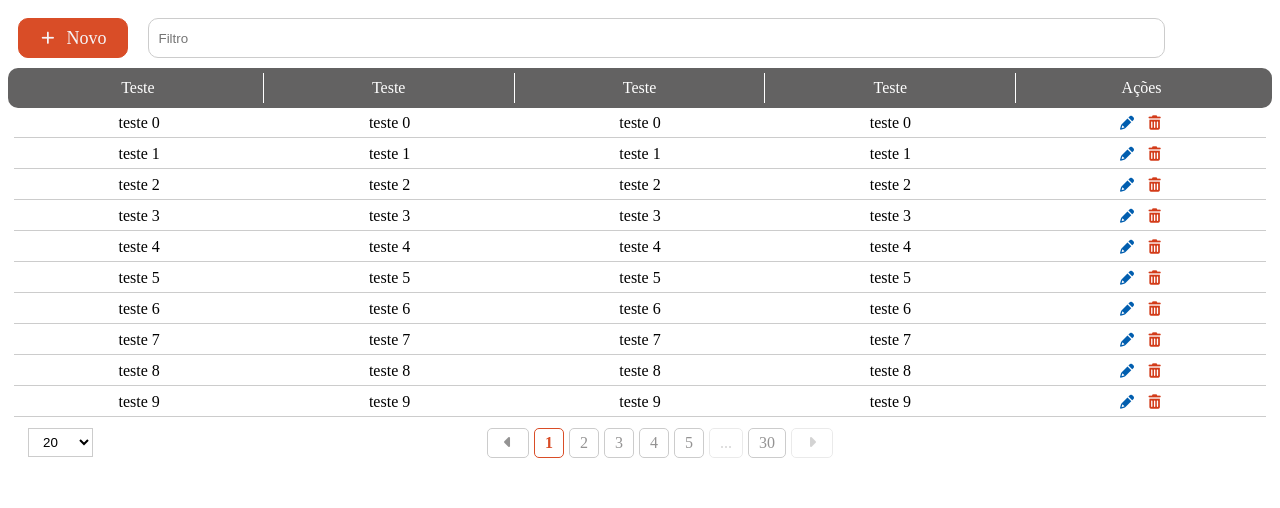
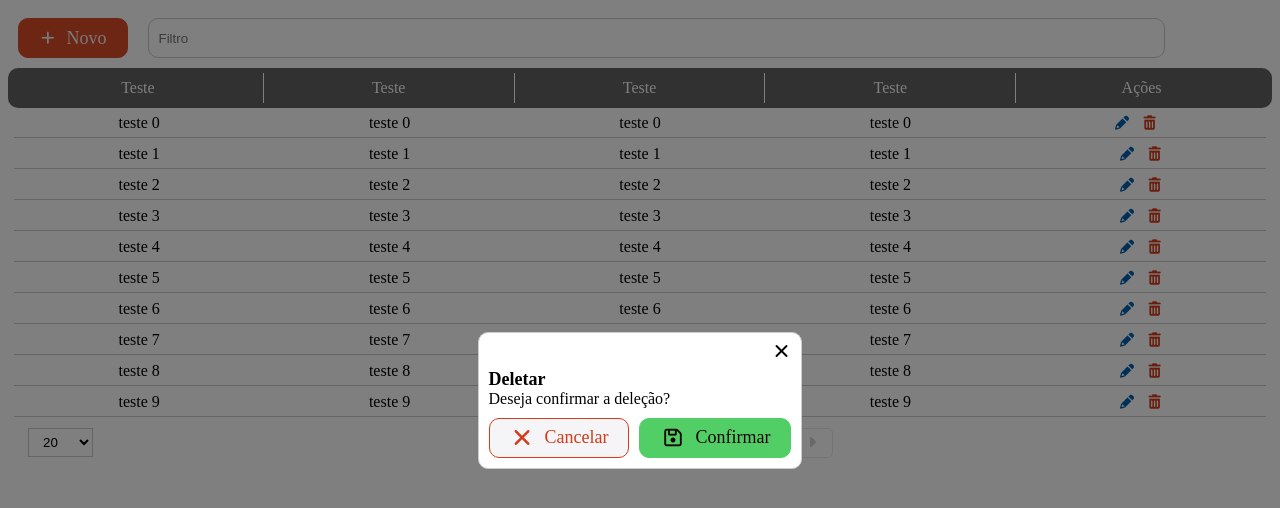
Before and after one commit to WorkspaceCardappio/angular-component-hub, an Angular app in the folder angular-component-hub/: page / in a window 1280 px wide. Both pictures are taken after a click on the icon 1154 px from the left and 123 px from the top of the page. Shown: the top 508 px of the page. Built offline with nearby package versions, Linux system fonts and the light colour scheme.

Commit message:
feat: criando dialog

```diff
--- /dev/null
+++ b/angular-component-hub/src/app/dialog/dialog.component.html
@@ -0,0 +1,25 @@
+<main>
+  <div>
+    <span class="close">
+      <i class="fa-solid fa-close" (click)="onClickCancel()"></i>
+    </span>
+
+    @if (params.title) {
+      <span class="title">{{ params.title }}</span>
+    }
+
+    @if (params.content) {
+      <span class="content">{{ params.content }}</span>
+    }
+
+    <span class="buttons">
+      @if (params.cancelButtonParams) {
+        <app-generic-button [params]="params.cancelButtonParams" (onClick)="onClickCancel()"></app-generic-button>
+      }
+
+      @if (params.confirmButtonParams) {
+        <app-generic-button [params]="params.confirmButtonParams" (onClick)="onClickConfirm()"></app-generic-button>
+      }
+    </span>
+  </div>
+</main>
--- /dev/null
+++ b/angular-component-hub/src/app/dialog/dialog.component.scss
@@ -0,0 +1,47 @@
+main {
+  width: 100vw;
+  height: 100vh;
+  top: 0;
+  left: 0;
+  position: absolute;
+  z-index: 2;
+  display: flex;
+  justify-content: center;
+  align-items: center;
+  background: rgba(0, 0, 0, 0.5);
+
+  div {
+    min-width: 300px;
+    display: flex;
+    flex-direction: column;
+    border-radius: 10px;
+    border: 1px solid #ccc;
+    background: white;
+  }
+
+  .title {
+    font-weight: bold;
+    font-size: 18px;
+    padding: 0 10px;
+  }
+
+  .content {
+    padding: 0 10px;
+  }
+
+  .close {
+    display: flex;
+    justify-content: flex-end;
+    padding: 10px;
+
+    i {
+      cursor: pointer;
+    }
+  }
+
+  .buttons {
+    display: flex;
+    gap: 10px;
+    padding: 10px;
+  }
+}
--- /dev/null
+++ b/angular-component-hub/src/app/dialog/dialog.component.ts
@@ -0,0 +1,54 @@
+import { CommonModule } from '@angular/common';
+import { Component, EventEmitter, Input, OnInit, Output } from '@angular/core';
+import { GenericButtonComponent } from "../shared/button/generic/generic.component";
+import { DialogParams } from './model/dialog.params';
+
+@Component({
+  selector: 'app-dialog',
+  imports: [GenericButtonComponent, CommonModule],
+  templateUrl: './dialog.component.html',
+  styleUrl: './dialog.component.scss'
+})
+export class DialogComponent implements OnInit {
+
+  readonly HIGHLIGHT_COLOR = '#51CF66';
+  readonly PRIMARY_COLOR_TEXT = '#150602';
+
+  readonly DANGER_COLOR = '#D33B19';
+  readonly BACKGROUND_COLOR = '#F5F4F7';
+
+  @Input({ required: true }) params!: Partial<DialogParams>;
+
+  @Output() eventCancel: EventEmitter<void> = new EventEmitter();
+  @Output() eventConfirm: EventEmitter<void> = new EventEmitter();
+
+  ngOnInit(): void {
+
+    if (!this.params.confirmButtonParams) {
+      this.params.confirmButtonParams = {
+        background: this.HIGHLIGHT_COLOR,
+        title: { name: 'Confirmar', color: this.PRIMARY_COLOR_TEXT },
+        icon: { name: 'fa-regular fa-floppy-disk', color: this.PRIMARY_COLOR_TEXT },
+        border: { color: this.HIGHLIGHT_COLOR }
+      }
+    }
+
+    if (!this.params.cancelButtonParams) {
+      this.params.cancelButtonParams = {
+        background: this.BACKGROUND_COLOR,
+        title: { name: 'Cancelar', color: this.DANGER_COLOR },
+        icon: { name: 'fa-solid fa-xmark', color: this.DANGER_COLOR },
+        border: { color: this.DANGER_COLOR }
+      }
+    }
+
+  }
+
+  onClickCancel() {
+    this.eventCancel.emit();
+  }
+
+  onClickConfirm() {
+    this.eventConfirm.emit();
+  }
+}
--- a/angular-component-hub/src/app/shared/actions-list/actions-list.component.ts
+++ b/angular-component-hub/src/app/shared/actions-list/actions-list.component.ts
@@ -1,10 +1,11 @@
 import { Component, Input } from '@angular/core';
 import { Router } from '@angular/router';
+import { DialogComponent } from '../../dialog/dialog.component';
 import { ActionItem } from '../../model/action-item.model';
 
 @Component({
   selector: 'app-actions-list',
-  imports: [],
+  imports: [DialogComponent],
   template: `
     <span>
 
@@ -12,6 +13,18 @@ import { ActionItem } from '../../model/action-item.model';
         @if (item.enabled) {
           <i [class]="item.icon.name" (click)="item.action(id)" [style.color]="item.icon.color" style="font-size: 14px;"></i>
         }
+      }
+
+      @if (showDialogDelete) {
+        <app-dialog
+          [params]="{
+            title: 'Deletar',
+            content: 'Deseja confirmar a deleção?'
+          }"
+          (eventCancel)="this.showDialogDelete = !this.showDialogDelete"
+          (eventConfirm)="confirmDelete()"
+        ></app-dialog>
+
       }
 
     </span>
@@ -32,17 +45,16 @@ export class ActionsListComponent {
   readonly showEdicao = true;
   readonly showDelecao = true;
 
+  protected showDialogDelete = false;
+
   @Input({ required: true }) nameRoute!: string;
   @Input({ required: true }) id!: number;
 
-  // TODO: melhorar nome
   @Input() actionsInput: ActionItem[] | undefined;
 
   constructor(
     private readonly router: Router
   ) {}
-
-  // TODO: Precisa abrir um dialog para confirmar deleção
 
   get actions(): ActionItem[] {
     return [...this.actionsInput || [], ...this._DEFAULT_ACTIONS];
@@ -59,9 +71,13 @@ export class ActionsListComponent {
       {
         name: 'Delete',
         icon: { name: 'fa-solid fa-trash-can', color: '#D33B19' },
-        action: (id?: number) => this.router.navigate([`${this.nameRoute}/${id}`]),
+        action: () => this.showDialogDelete = !this.showDialogDelete,
         enabled: this.showDelecao
       }
     ];
   }
+
+  confirmDelete() {
+    console.log('chamar rota de delete');
+  }
 }
```
Also changed, not shown: angular-component-hub/src/app/dialog/model/dialog.params.ts (added, +8 -0 lines), angular-component-hub/src/app/app.component.html (line endings or trailing spaces), 1 other file (tests, documents, lock files or other folders).
